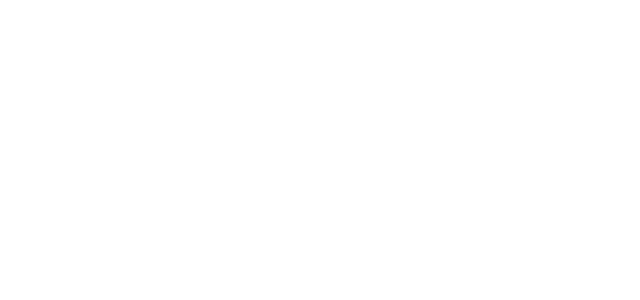
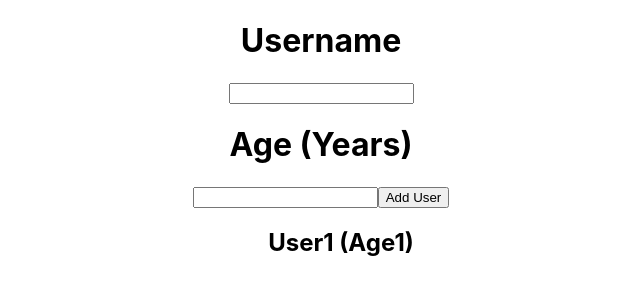
Before and after one commit to habahabahaba/react-practice-project-1-my-version, a React (Create React App) app: page / in a window 1280 px wide. Shown: the top 300 px of the page, without its empty margins (319-959 px from the left). Built offline with nearby package versions, Linux system fonts and the light colour scheme.

Commit message:
Basic HTML mockup

```diff
--- a/src/App.js
+++ b/src/App.js
@@ -1,8 +1,15 @@
 import React, { useState } from "react";
 import "./App.css";
+import UserForm from "./components/UserForm/UserForm";
+import UserList from "./components/UserList/UserList";
 
 function App() {
-  return <div className="App"></div>;
+  return (
+    <div className="App">
+      <UserForm />
+      <UserList />
+    </div>
+  );
 }
 
 export default App;
--- /dev/null
+++ b/src/components/UserForm/UserForm.js
@@ -0,0 +1,14 @@
+import React, { useState } from "react";
+function UserForm() {
+  return (
+    <div>
+      <h1>Username</h1>
+      <input type="text"></input>
+      <h1>Age (Years)</h1>
+      <input type="number"></input>
+      <button type="submit">Add User</button>
+    </div>
+  );
+}
+
+export default UserForm;
--- /dev/null
+++ b/src/components/UserList/UserEntry.js
@@ -0,0 +1,10 @@
+import React, { useState } from "react";
+function UserEntry() {
+  return (
+    <div>
+      <h2>User1 (Age1)</h2>
+    </div>
+  );
+}
+
+export default UserEntry;
--- /dev/null
+++ b/src/components/UserList/UserList.js
@@ -0,0 +1,13 @@
+import React, { useState } from "react";
+import UserEntry from "./UserEntry";
+function UserList() {
+  return (
+    <div>
+      <ul>
+        <UserEntry />
+      </ul>
+    </div>
+  );
+}
+
+export default UserList;
```
Also changed, not shown: 1 other file (tests, documents, lock files or other folders).
